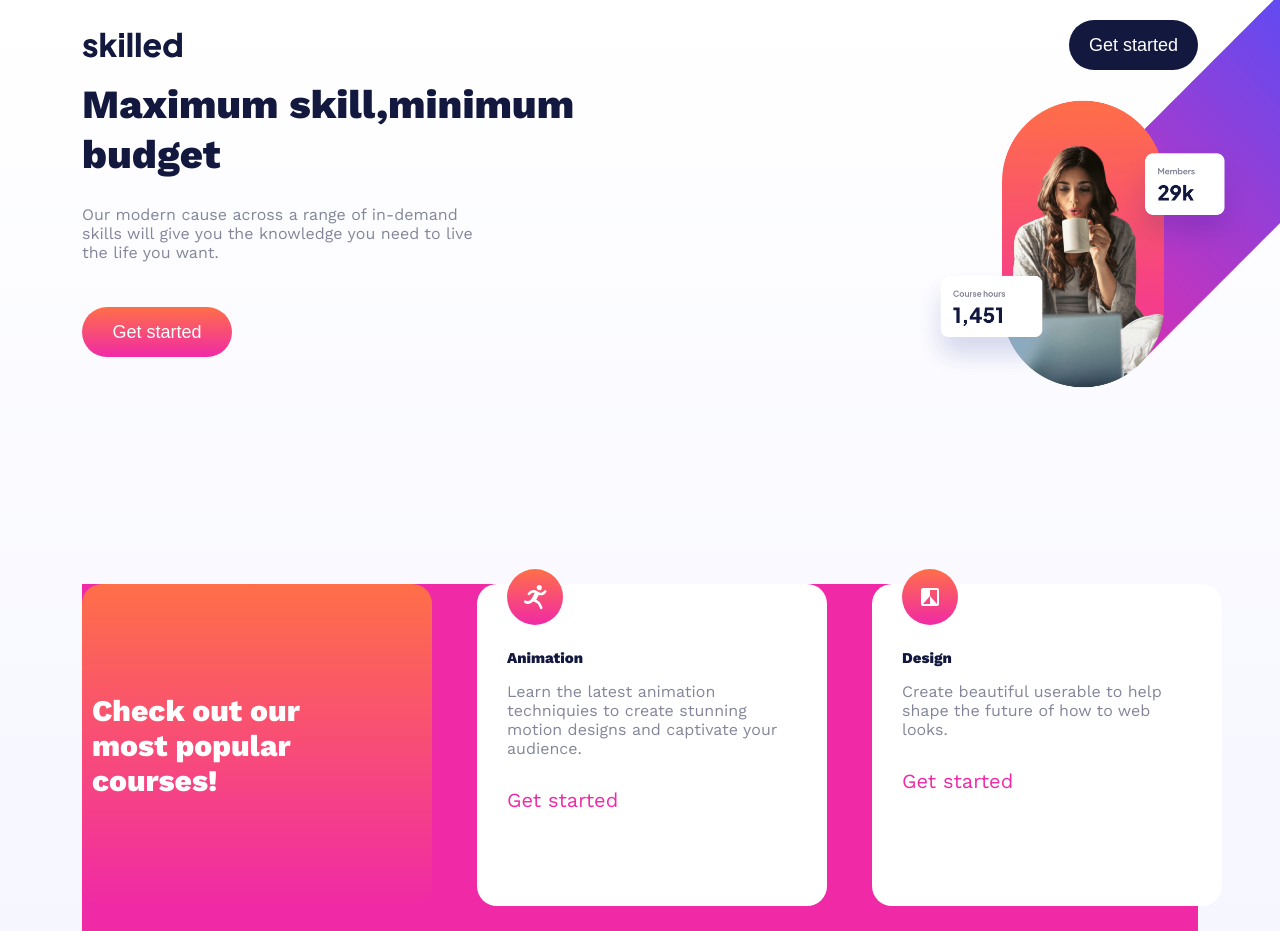
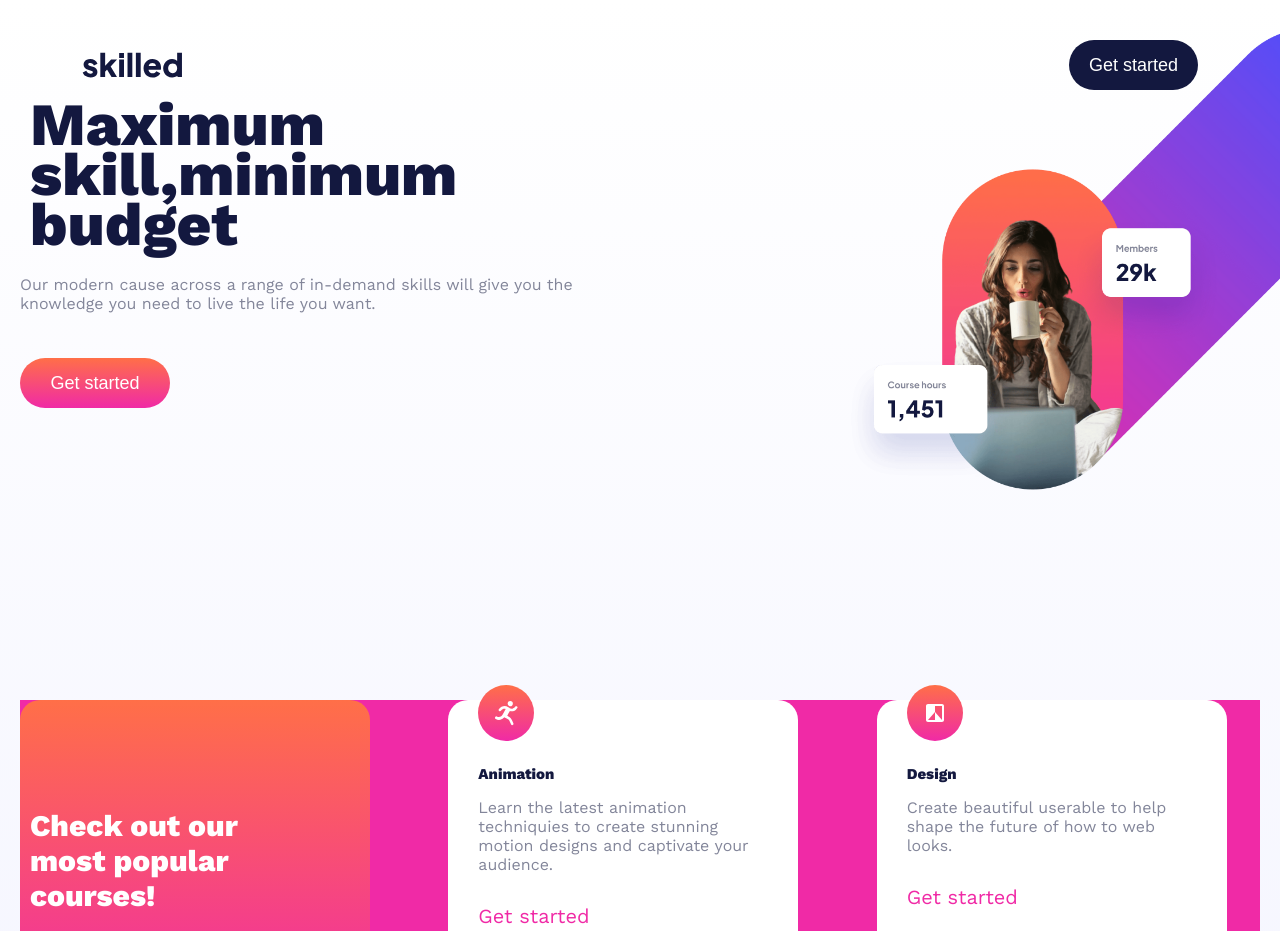
Before and after one commit to florence-manu/skilled-elearning, a plain HTML site: page index.html in a window 1280 px wide. Shown: the top 931 px of the page. Drawn offline with nearby package versions, Linux system fonts and the light colour scheme.

Commit message:
refactor: reverted code to last two commits

```diff
--- a/index.html
+++ b/index.html
@@ -11,8 +11,6 @@
   <title>Document</title>
 </head>
 <body>
-   <div class="container">
-
 
   <!-- header -->
 
@@ -25,11 +23,11 @@
 
   <section class="center section-1">
     <div class="left-container">
-      <p class="hero-text"><span>Maximum skill,</span><span>minimum budget</span></p>
+      <p class="h1"><span>Maximum skill,</span><span>minimum budget</span></p>
        <p>
-        Our modern cause across a range of in-demand<br>
-        skills will give you the knowledge you need to live <br>
-        the life you want.
+        <span>Our modern cause across a range of in-demand</span>
+        <span>skills will give you the knowledge you need to live</span>
+        <span>the life you want.</span>
       </p>
       <button class="section-button">Get started</button>
     </div>
@@ -104,7 +102,5 @@
     <img class="lower-logo" src="assets/logo-light.svg" alt="">
      <button class="footer-button">Get started</button>
    </footer>
-
-  </div>
 </body>
 </html>
--- a/styles.css
+++ b/styles.css
@@ -8,24 +8,12 @@ body{
     font-family: 'Work Sans', sans-serif;
     padding: 20px;
     background: linear-gradient(180deg, #FFFFFF 0%, #F0F1FF 100%);
-    display: flex;
-    justify-content: center;
-}
-
-/* container */
-
-.container{
-    width: 90%;
-    display: flex;
-    align-self: center;
-    flex-direction: column;
-    position: relative;
 }
 
 /* header */
 
 .header{
-    width: 100%;
+    width: 90%;
     margin-right: auto;
     margin-left: auto;
 }
@@ -34,7 +22,7 @@ header{
     display: flex;
     justify-content: space-between;
     align-items: center;
-    /* margin-top: 20px; */
+    margin-top: 20px;
     margin-bottom: 30px;
 }
 
@@ -61,7 +49,6 @@ header{
 .section-1{
     display: grid;
     grid-template-columns: 1fr;
-
 }
 
 .section-1 .left-container{
@@ -69,13 +56,12 @@ header{
     flex-direction: column;
     gap: 15px  ;
 }
-.hero-text{
+.h1{
     color: #13183F;
     font-weight: 800;
     font-size: 40px;
     line-height: 50px;
     padding: 10px;
-    padding-left: 0px;
  }
 
 .left-container, .right-container{
@@ -90,7 +76,7 @@ header{
 
 .right-container img{
     width: 100%;
-    /* margin: 20px 0; */
+    margin: 20px 0;
 }
 
 .section-button{
@@ -233,9 +219,6 @@ footer{
         display: flex;
         align-items: center;
         justify-content: center;
-        /* display: flex;
-        align-items: center;
-        justify-content: center; */
         font-size: 18px;
     }
 
@@ -329,11 +312,8 @@ footer{
     .deskstop-img{
         display: initial;
         position: relative;
-        /* left: 200px; */
-        right: -250px;
-        top: -160px;
-        /* bottom: 150px; */
-        overflow: hidden;
+        left: 180px;
+        bottom: 150px;
     }
 
     .mobile-img, .tablet-img{
```
